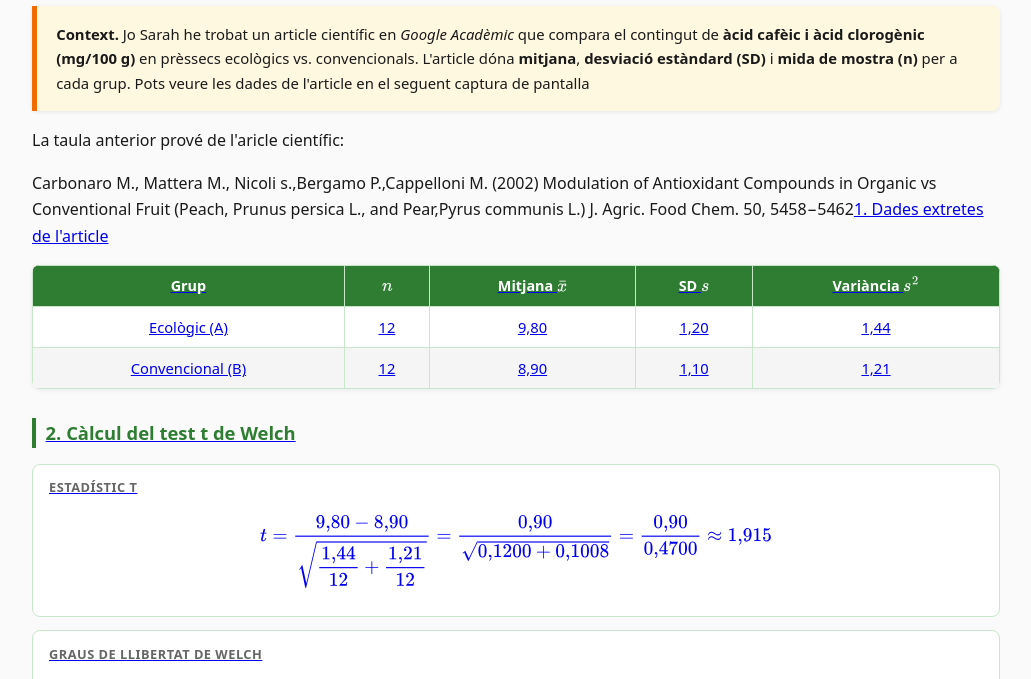
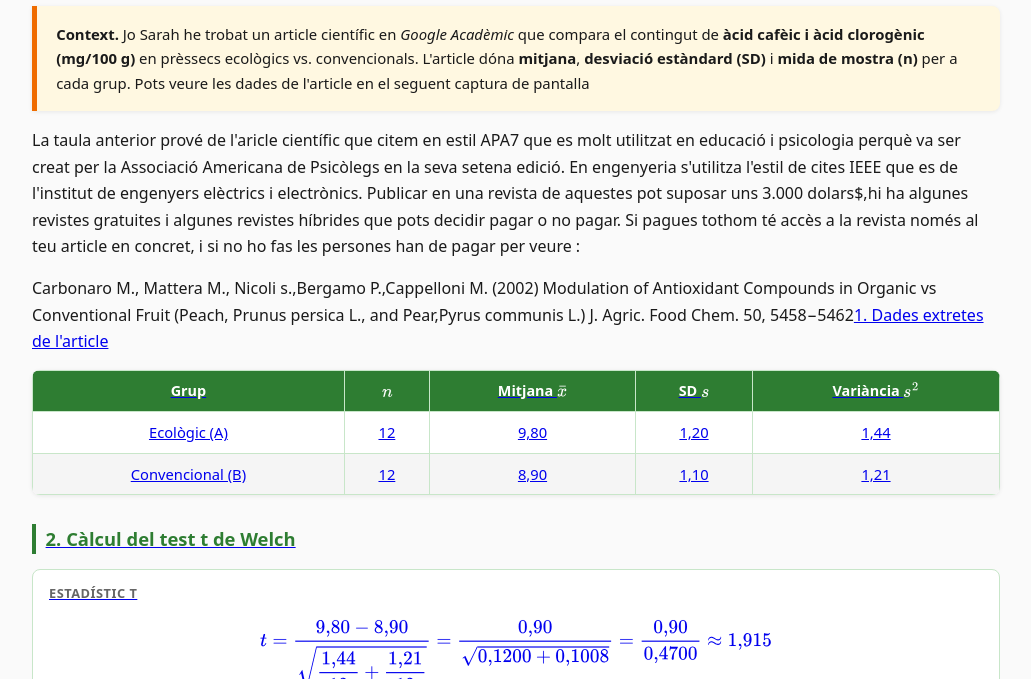
Before and after one commit to sospinapompeu/sospinapompeu.github.io, a plain HTML site: page t/index.html in a window 1280 px wide. Shown: the part 79-758 px from the top of the page, without its empty margins (124-1155 px from the left). Drawn offline with nearby package versions, Linux system fonts and the light colour scheme.

Commit message:
Update index.html

```diff
--- a/t/index.html
+++ b/t/index.html
@@ -167,7 +167,12 @@ window.MathJax = {
   <strong>mitjana</strong>, <strong>desviació estàndard (SD)</strong> i <strong>mida de mostra (n)</strong>
   per a cada grup. Pots veure les dades de l'article en el seguent captura de pantalla <ing SRC="taula1.png">
 </div>
-<p>La taula anterior prové de l'aricle científic:</p>
+<p>La taula anterior prové de l'aricle científic que citem en estil APA7 que es molt utilitzat
+  en educació i psicologia perquè va ser creat per la Associació Americana de Psicòlegs en la seva setena edició. En
+  engenyeria s'utilitza l'estil de cites IEEE que es de l'institut de engenyers elèctrics i electrònics.
+  Publicar en una revista de aquestes pot suposar uns 3.000 dolars$,hi ha algunes revistes gratuites i algunes revistes híbrides
+  que pots decidir pagar o no pagar. Si pagues tothom té accès a la revista només al teu article en concret, i si no ho
+  fas les persones han de pagar per veure  :</p>
   <p>Carbonaro M., Mattera M., Nicoli s.,Bergamo P.,Cappelloni M. (2002) Modulation of Antioxidant Compounds in Organic vs
 Conventional Fruit (Peach, Prunus persica L., and Pear,Pyrus communis L.)  J. Agric. Food Chem. 50, 5458−5462<a href="https//doi.org</p>
   </p>
```
